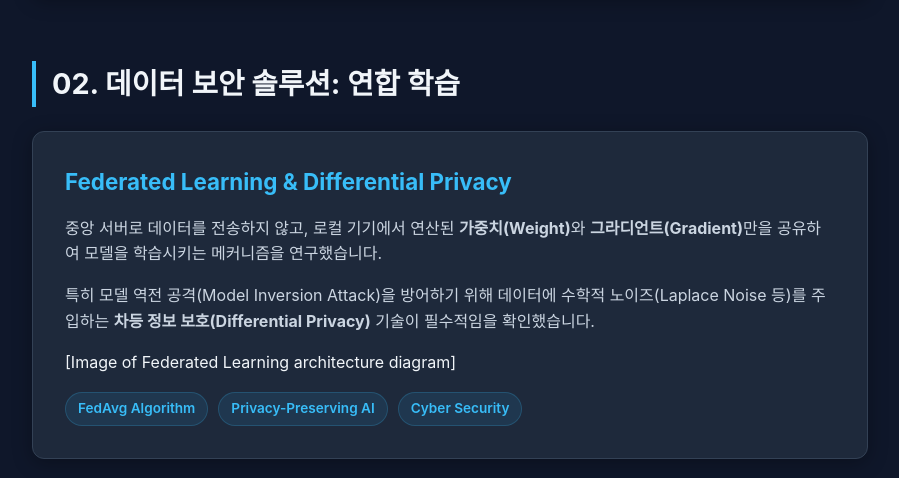
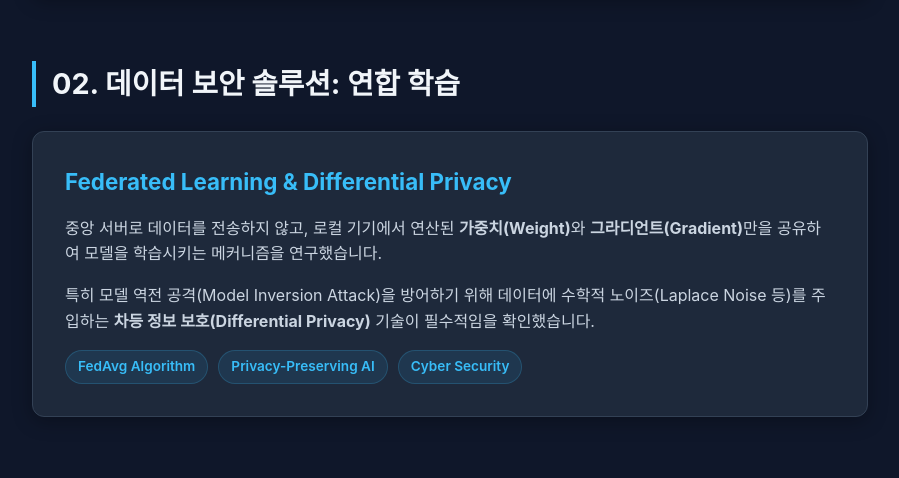
Before and after one commit to keuxnh/llm-info, a plain HTML site: page index.html in a window 1280 px wide. Shown: the part 563-1041 px from the top of the page, without its empty margins (190-1089 px from the left). Drawn offline with Linux system fonts and the light colour scheme.

Commit message:
Fix HTML structure by adding missing tags
Added closing script and body tags to complete HTML structure.

```diff
--- a/index.html
+++ b/index.html
@@ -120,7 +120,7 @@
                     특히 모델 역전 공격(Model Inversion Attack)을 방어하기 위해 데이터에 수학적 노이즈(Laplace Noise 등)를 주입하는
                     <strong>차등 정보 보호(Differential Privacy)</strong> 기술이 필수적임을 확인했습니다.
                 </p>
-[Image of Federated Learning architecture diagram]
+
                 <div class="tags">
                     <span class="tag">FedAvg Algorithm</span>
                     <span class="tag">Privacy-Preserving AI</span>
@@ -225,3 +225,7 @@
 
         // Initial Calculation
         calculateVRAM();
+    </script>
+
+</body>
+</html>
```
